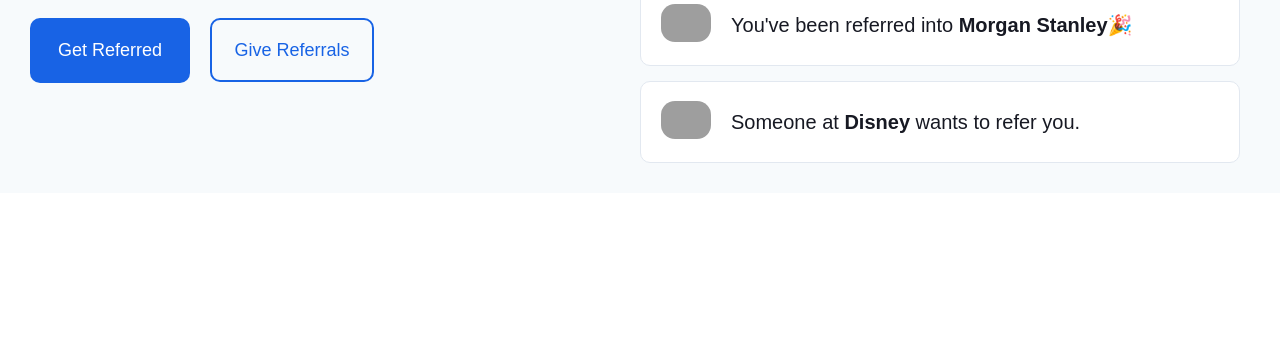
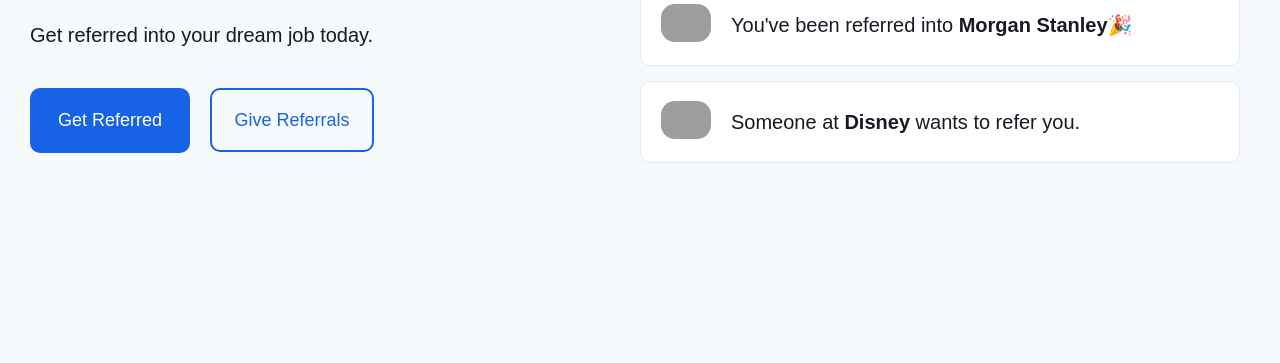
Before and after one commit to Souravkajla/refer.me, a plain HTML site: page index.html in a window 1280 px wide. Shown: the part 507-870 px from the top of the page. Before the commit the page ends 800 px from the top, so only its background shows below. Drawn offline with Linux system fonts and the light colour scheme; grey boxes are pictures that could not be loaded.

Commit message:
Update index.css

```diff
--- a/index.css
+++ b/index.css
@@ -136,7 +136,7 @@
   flex-direction: column;
   align-items: center;
   /* background-color: red; */
-  height: 500px;
+  height: 80vh;
   width: 640px;
   line-height: 65px;
 }
@@ -228,6 +228,8 @@
 
 #container {
   display: flex;
+  height: 90vh;
+  width: 100vw;
 }
 
 #sidediv {
```
